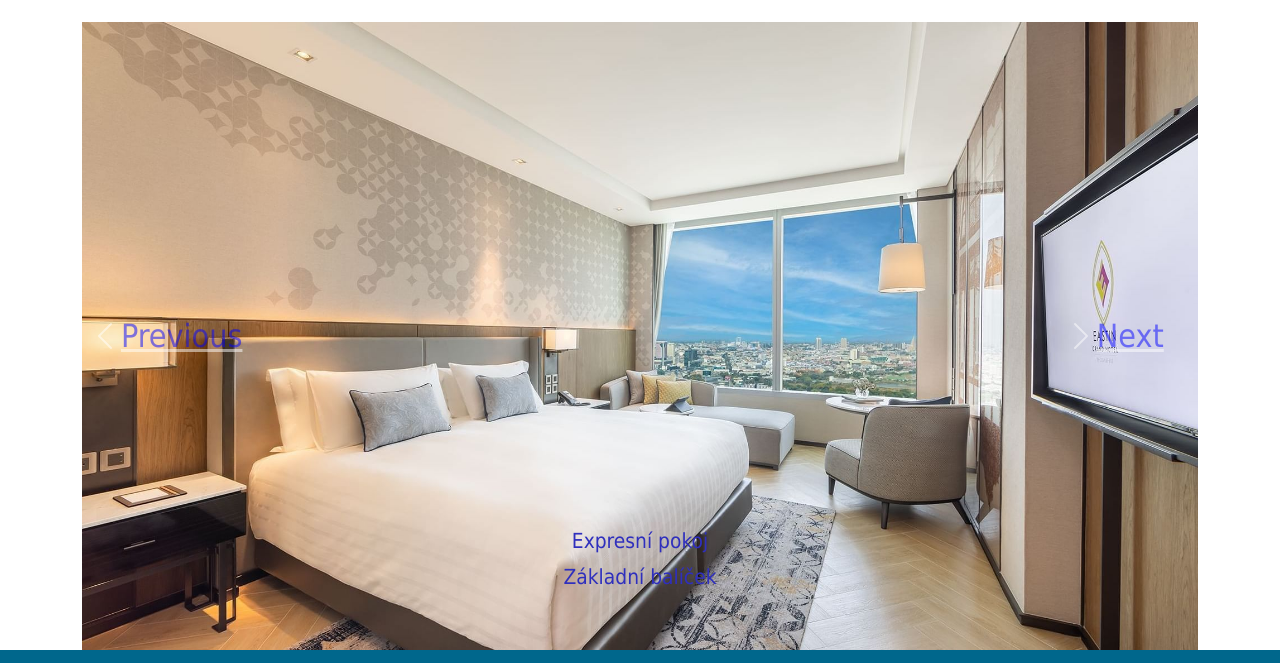
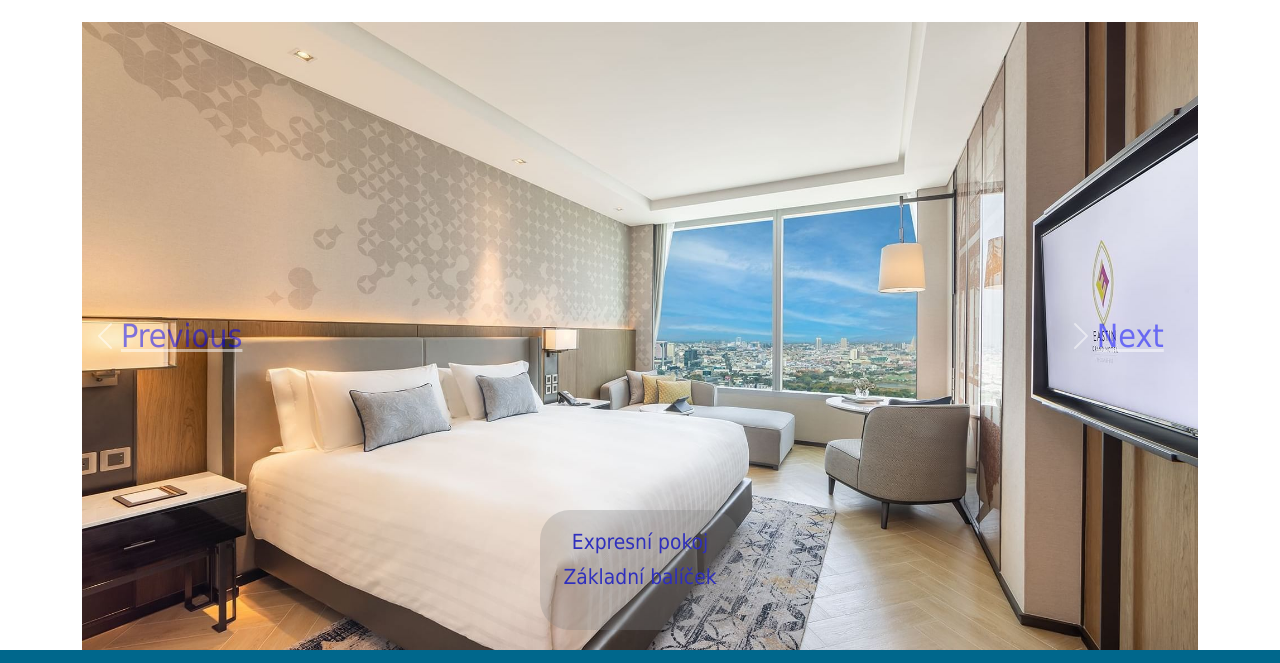
Before and after one commit to HaRdC0rEeEe/Hotel, a website: page Hotel.html in a window 1280 px wide. Shown: the part 1994-2657 px from the top of the page. Drawn offline with nearby package versions, Linux system fonts and the light colour scheme; a web font is replaced by a local one.

Commit message:
final-commit

```diff
--- a/Hotel.html
+++ b/Hotel.html
@@ -452,8 +452,8 @@
                 <div class="carousel-item">
                     <img src="hotel-bg.jpg" class="w-100" alt="Second slide">
                     <div class="carousel-caption d-none d-md-block">
-                        <>Druhý pokoj</h5>
-                            <p>Lepší balíček</p>
+                        <h5>Druhý pokoj</h5>
+                        <p>Lepší balíček</p>
                     </div>
                 </div>
                 <div class=" carousel-item">
--- a/style_boot_custom.css
+++ b/style_boot_custom.css
@@ -125,6 +125,7 @@ select {
 
     .sr-only {
         font-size: 1.4rem !important;
+
     }
 
 }
@@ -364,11 +365,20 @@ select {
     color: rgb(47, 47, 189);
     font-size: 1.3rem;
     font-weight: 500;
+
 }
 
 .carousel-caption {
+    margin: 0 auto;
     margin-top: 80px;
+    background-color: rgba(128, 128, 128, 0.281);
+    width: 200px;
+    border-radius: 30px;
+    height: 120px;
+
 }
+
+
 
 .footer {
     bottom: 0;
```
